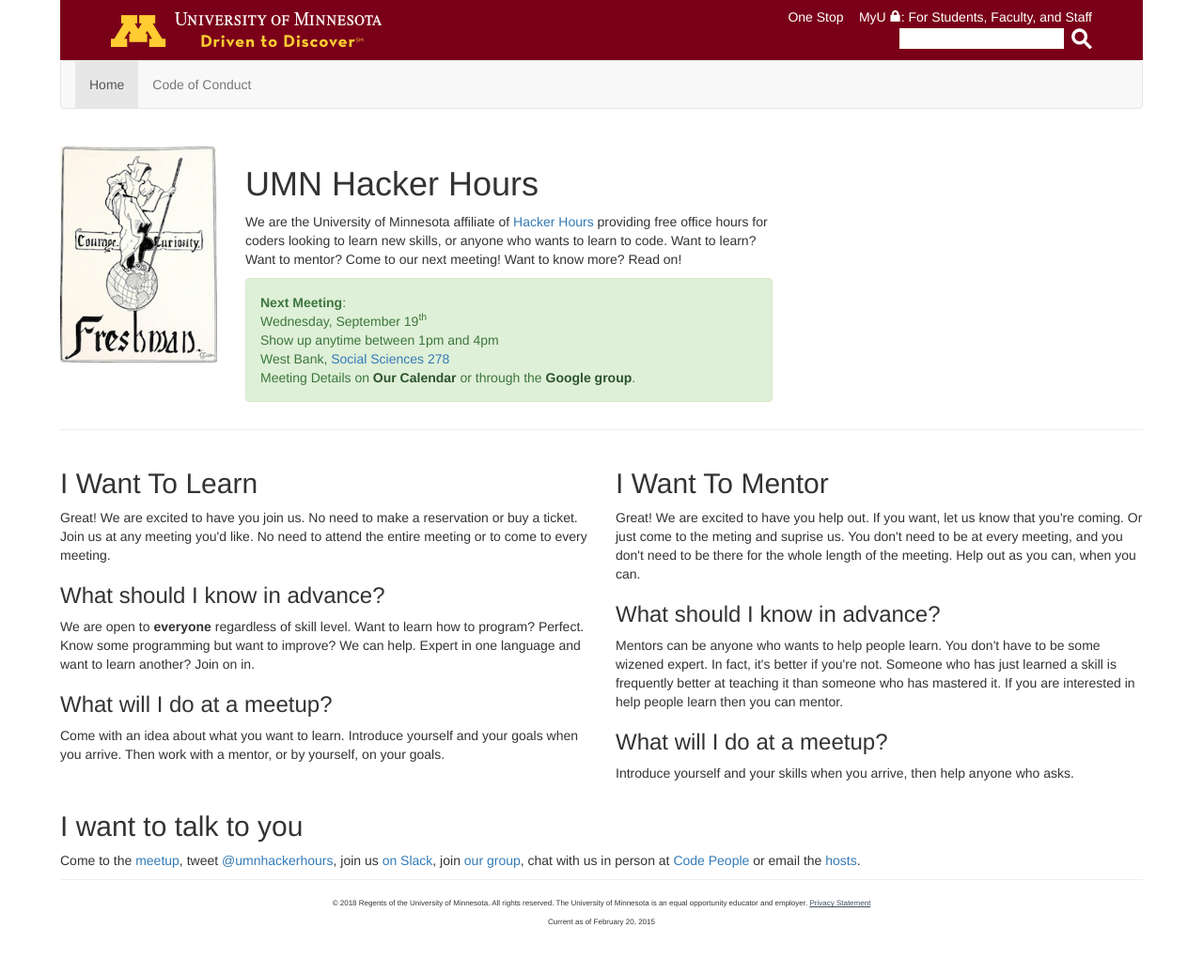
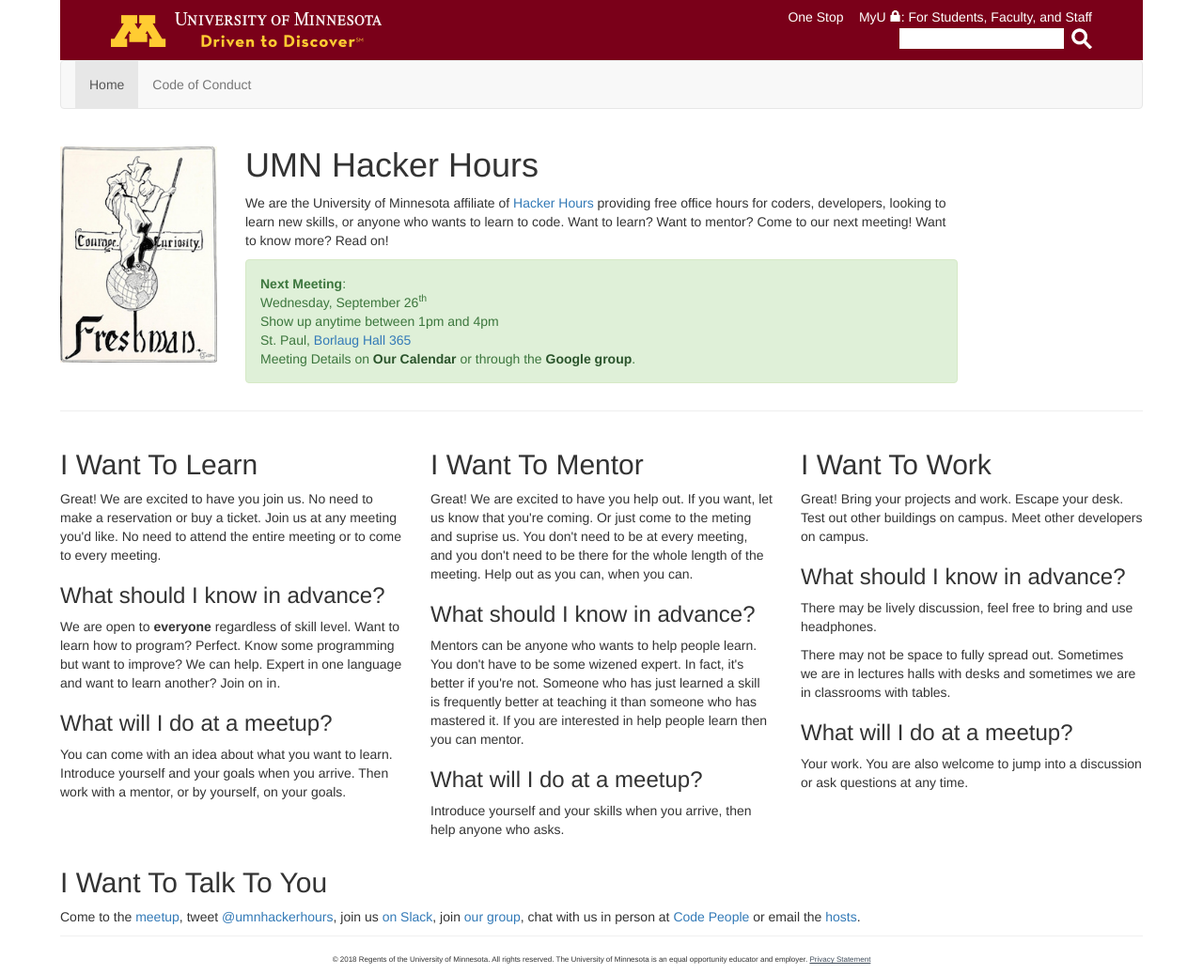
Before and after one commit to umnhackerhours/umnhackerhours.github.io, a Jekyll site: the page built from index.markdown, in a window 1280 px wide. Shown: the whole page at 94% size. Built offline with Jekyll 4.4.1, drawn with Linux system fonts in a browser that asks for light colours; before the commit the page ends 997 px from its top, so only the background shows below that.

Commit message:
Update location & day

```diff
--- a/_layouts/default.html
+++ b/_layouts/default.html
@@ -56,8 +56,6 @@
         </ul>
       </nav>
       <small>&copy; <span id="cdate">2015</span> Regents of the University of Minnesota. All rights reserved. The University of Minnesota is an equal opportunity educator and employer. <a href="http://privacy.umn.edu">Privacy Statement</a></small>
-      <!-- Optional last updated link-->
-      <small>Current as of <time datetime="2015-02-20">February 20, 2015</time></small>
     </footer>
     <!-- END UofM FOOTER -->
   </body>
--- a/index.markdown
+++ b/index.markdown
@@ -7,19 +7,18 @@ description: Home
     <div class="col-md-2">
       <img src="img/logo.jpg" class="img-responsive" />
     </div>
-    <div class="col-md-6">
-      <h1>UMN Hacker Hours</h1>
-      <p>We are the University of Minnesota affiliate of <a href="http://hackerhours.org/">Hacker Hours</a> providing free office hours for coders looking to learn new skills, or anyone who wants to learn to code. Want to learn? Want to mentor? Come to our next meeting! Want to know more? Read on!</p>
+    <div class="col-md-8">
+      <h1 style="margin-top:0">UMN Hacker Hours</h1>
+      <p>We are the University of Minnesota affiliate of <a href="http://hackerhours.org/">Hacker Hours</a> providing free office hours for coders, developers, looking to learn new skills, or anyone who wants to learn to code. Want to learn? Want to mentor? Come to our next meeting! Want to know more? Read on!</p>
       <div class="alert alert-success" role="alert">
         <a class="anchor" id="next_meeting"></a>
         <strong>Next Meeting</strong>:<br />
-        Wednesday, September 19<sup>th</sup><br />
+        Wednesday, September 26<sup>th</sup><br />
         Show up anytime between 1pm and 4pm<br />
         <!-- East Bank, <a href="https://roomsearch.umn.edu/roomsearch/#/rooms/b0b85352-6f5d-4165-9361-39bc6d32adc2">Civil Engineering 213</a><br /> -->
-        West Bank, <a href="https://roomsearch.umn.edu/roomsearch/#/rooms/8eb3e115-93bc-4173-b680-30f200e00cf0">Social Sciences 278</a><br />
-        <!-- St. Paul, <a href="https://roomsearch.umn.edu/roomsearch/#/rooms/236c88ec-0616-496e-bdfa-7d3b96ee9e33">Borlaug Hall 365</a><br /> -->
+        <!-- West Bank, <a href="https://roomsearch.umn.edu/roomsearch/#/rooms/8eb3e115-93bc-4173-b680-30f200e00cf0">Social Sciences 278</a><br /> -->
+        St. Paul, <a href="https://roomsearch.umn.edu/roomsearch/#/rooms/236c88ec-0616-496e-bdfa-7d3b96ee9e33">Borlaug Hall 365</a><br />
 
-        <!-- West Bank, <a href="https://roomsearch.umn.edu/roomsearch/#/rooms/5a3841ba-32b2-4dcd-bac6-deda166f50f2">Carlson 2-219</a><br /> -->
         Meeting Details on <a class="alert-link" href="https://www.google.com/calendar/embed?src=umn.edu_ii9odmho4m63bsq19879mu0iis%40group.calendar.google.com&ctz=America/Chicago">Our Calendar</a> or through the <a class="alert-link" href='https://groups.google.com/a/umn.edu/d/hackerhours'>Google group</a>.
       </div>
     </div>
@@ -27,7 +26,7 @@ description: Home
 </div>
 
 <div class="row">
-  <div class="col-md-6">
+  <div class="col-md-4">
     <h2>I Want To Learn</h2>
     <p>Great! We are excited to have you join us. No need to make a reservation or buy a ticket. Join us at any meeting you'd like. No need to attend the entire meeting or to come to every meeting.</p>
 
@@ -35,9 +34,9 @@ description: Home
     <p>We are open to <strong>everyone</strong> regardless of skill level. Want to learn how to program? Perfect. Know some programming but want to improve? We can help. Expert in one language and want to learn another? Join on in.</p>
 
     <h3>What will I do at a meetup?</h3>
-    <p>Come with an idea about what you want to learn. Introduce yourself and your goals when you arrive. Then work with a mentor, or by yourself, on your goals.</p>
+    <p>You can come with an idea about what you want to learn. Introduce yourself and your goals when you arrive. Then work with a mentor, or by yourself, on your goals.</p>
   </div>
-  <div class="col-md-6">
+  <div class="col-md-4">
     <h2>I Want To Mentor</h2>
     <p>Great! We are excited to have you help out. If you want, let us know that you're coming. Or just come to the meting and suprise us. You don't need to be at every meeting, and you don't need to be there for the whole length of the meeting. Help out as you can, when you can.</p>
     <h3>What should I know in advance?</h3>
@@ -45,8 +44,17 @@ description: Home
     <h3>What will I do at a meetup?</h3>
     <p>Introduce yourself and your skills when you arrive, then help anyone who asks.</p>
   </div>
+  <div class="col-md-4">
+    <h2>I Want To Work</h2>
+    <p>Great! Bring your projects and work.  Escape your desk. Test out other buildings on campus.  Meet other developers on campus.</p>
+    <h3>What should I know in advance?</h3>
+    <p>There may be lively discussion, feel free to bring and use headphones.</p>
+    <p>There may not be space to fully spread out.  Sometimes we are in lectures halls with desks and sometimes we are in classrooms with tables.</p>
+    <h3>What will I do at a meetup?</h3>
+    <p>Your work.  You are also welcome to jump into a discussion or ask questions at any time.</p>
+  </div>
 </div>
 
-## I want to talk to you
+## I Want To Talk To You
 
 Come to the [meetup](#next_meeting), tweet [@umnhackerhours](https://twitter.com/umnhackerhours), join us [on Slack](https://tech-peoaple-umn.slack.com/), join [our group](https://groups.google.com/a/umn.edu/d/hackerhours), chat with us in person at [Code People](http://code-people.umn.edu/) or email the [hosts](mailto:hackerhourshosts@umn.edu).
```
